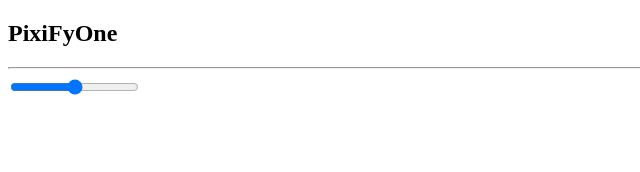
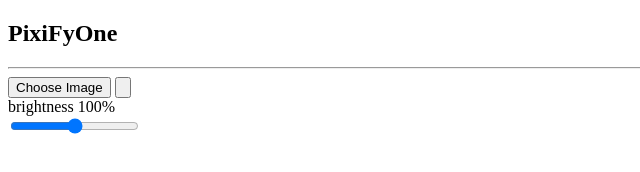
Before and after one commit to DibboT/pixifyone, a plain HTML site: page index.html in a window 1280 px wide. Shown: the whole page, without its empty margins (0-640 px from the left). Drawn offline with Linux system fonts and the light colour scheme.

Commit message:
index.js file created

```diff
--- a/index.html
+++ b/index.html
@@ -15,12 +15,13 @@
 
         </div>
         <div class="choose_img">
-
+            <button>Choose Image</button>
+            <input type="button" name="" id="" accept="image/*">
         </div>
         <div class="slider">
             <div class="filter-info">
-                <span class="name"></span>
-                <span class="value"></span>
+                <span class="name">brightness</span>
+                <span class="value">100%</span>
             </div>
             <input type="range" name="" id="" max="200" min="0">
         </div>
```
Also changed, not shown: images/blur.png (added), images/brightnss.png (added), images/contrast.png (added), images/flip.png (added), images/invert.png (added), images/opactiy.png (added), images/pixifyone.JPG (renamed from pixifyone.JPG), images/rotateleft.png (added), images/rotateright.png (added), images/upload.png (added), index.js (added).
